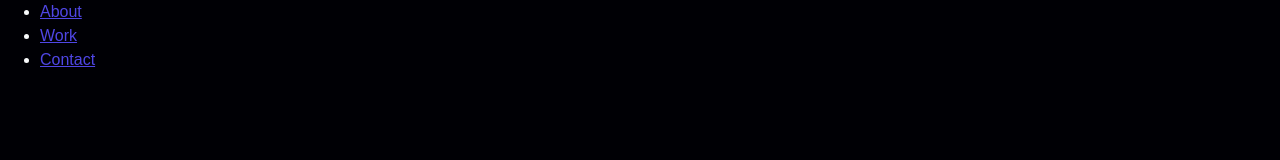
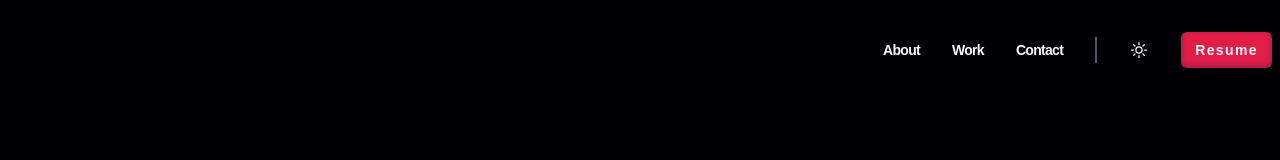
Before and after one commit to Dealer03/portfolio, a website built with Vite: page index.html in a window 1280 px wide. Built offline with nearby package versions, Linux system fonts and the light colour scheme; a web font is replaced by a local one.

Commit message:
Adds a component dir and header.css file. Configs the header navbar

```diff
--- a/index.html
+++ b/index.html
@@ -8,19 +8,36 @@
     <title>Portfolio</title>
   </head>
   <body>
-    <header class="header comtainer">
+    <header class="header container">
       <nav>
-        <ul>
+        <ul class="header__menu">
           <li>
-            <a href="#about">About</a>
+            <a  class="header__link" href="#about">About</a>
           </li>
           <li>
-            <a href="#featured">Work</a>
+            <a  class="header__link" href="#featured">Work</a>
           </li>
           <li>
-            <a href="#contact">Contact</a>
+            <a  class="header__link" href="#contact">Contact</a>
+          </li>
+          <li class="header__line"></li>
+          <li>
+            <button class="header__sun">
+              <svg xmlns="http://www.w3.org/2000/svg" fill="none" viewBox="0 0 24 24" stroke-width="1.5" stroke="currentColor">
+                <path stroke-linecap="round" stroke-linejoin="round" d="M12 3v2.25m6.364.386l-1.591 1.591M21 12h-2.25m-.386 6.364l-1.591-1.591M12 18.75V21m-4.773-4.227l-1.591 1.591M5.25 12H3m4.227-4.773L5.636 5.636M15.75 12a3.75 3.75 0 11-7.5 0 3.75 3.75 0 017.5 0z" />
+              </svg>
+            </button>
+          </li>
+          <li>
+            <a class="header__resume btn" href="#">Resume</a>
           </li>
         </ul>
+        <button class="header__bars">
+          <svg xmlns="http://www.w3.org/2000/svg" viewBox="0 0 24 24" fill="currentColor" class="w-6 h-6">
+            <path fill-rule="evenodd" d="M3 6.75A.75.75 0 013.75 6h16.5a.75.75 0 010 1.5H3.75A.75.75 0 013 6.75zM3 12a.75.75 0 01.75-.75h16.5a.75.75 0 010 1.5H3.75A.75.75 0 013 12zm0 5.25a.75.75 0 01.75-.75h16.5a.75.75 0 010 1.5H3.75a.75.75 0 01-.75-.75z" clip-rule="evenodd" />
+          </svg>
+
+        </button>
       </nav>
     </header>
     <main>
--- a/src/main.js
+++ b/src/main.js
@@ -1,3 +1,4 @@
 import '../styles.css/style.css'
 import '../styles.css/modern-normalize.css'
+import '../styles.css/components/header.css'
 import '../styles.css/utils.css'
--- /dev/null
+++ b/styles.css/components/header.css
@@ -0,0 +1,86 @@
+.header {
+    display: flex;
+    justify-content: flex-end;
+    align-items: center;
+    padding-top: 2rem;
+    padding-bottom: 2rem;
+}
+
+.header__menu {
+    display: none;
+}
+
+.header__bars {
+    color: var(--clr-light);
+    width: var(--size-2xl);
+    height: var(--size-2xl);
+    display: block;
+}
+
+/* xs */
+/* @media (min-width: 475px) {} */
+/* sm */
+ /* @media (min-width: 640px) {}  */
+/* md */
+@media (min-width: 768px) {
+    .header__menu {
+        display: flex;
+        align-items: center;
+        list-style: none;
+        padding: 0;
+        gap: 2rem;
+    }
+
+    .header__link {
+        font-size: var(--size-xs);
+        text-decoration: none;
+        font-weight: 600;
+        color: var(--clr-slaste600);
+        letter-spacing: -0.05em;
+    }
+
+    .header__link:hover {
+        color: var(--clr-rose);
+        transition: color 0.3s;
+    }
+
+    .header__line {
+        border: 1px solid var(--clr-slate600);
+        padding-top: 1.5em;
+
+    }
+
+    .header__sun {
+        display: block;
+        color: var(--clr-slaste600);
+        width: var(--size-base);
+        height: var(--size-base);
+    }
+
+    .header__resume {
+        font-size: var(--size-xs);
+    }
+
+    .header__bars {
+        display: none;
+    }
+}
+/* Lg */
+@media (min-width: 1024px) {
+    .header__link {
+        font-size: var(--size-sm);
+    }
+
+    .header__sun {
+        width: var(--size-xl);
+        height: var(--size-xl);
+    }
+
+    .header__resume {
+        font-size: var(--size-sm);
+    }
+}
+/* xL */
+/* @media (min-width: 1280px) {} */
+/* 2xL */
+/* @media (min-width: 1536px) {}  */
```
